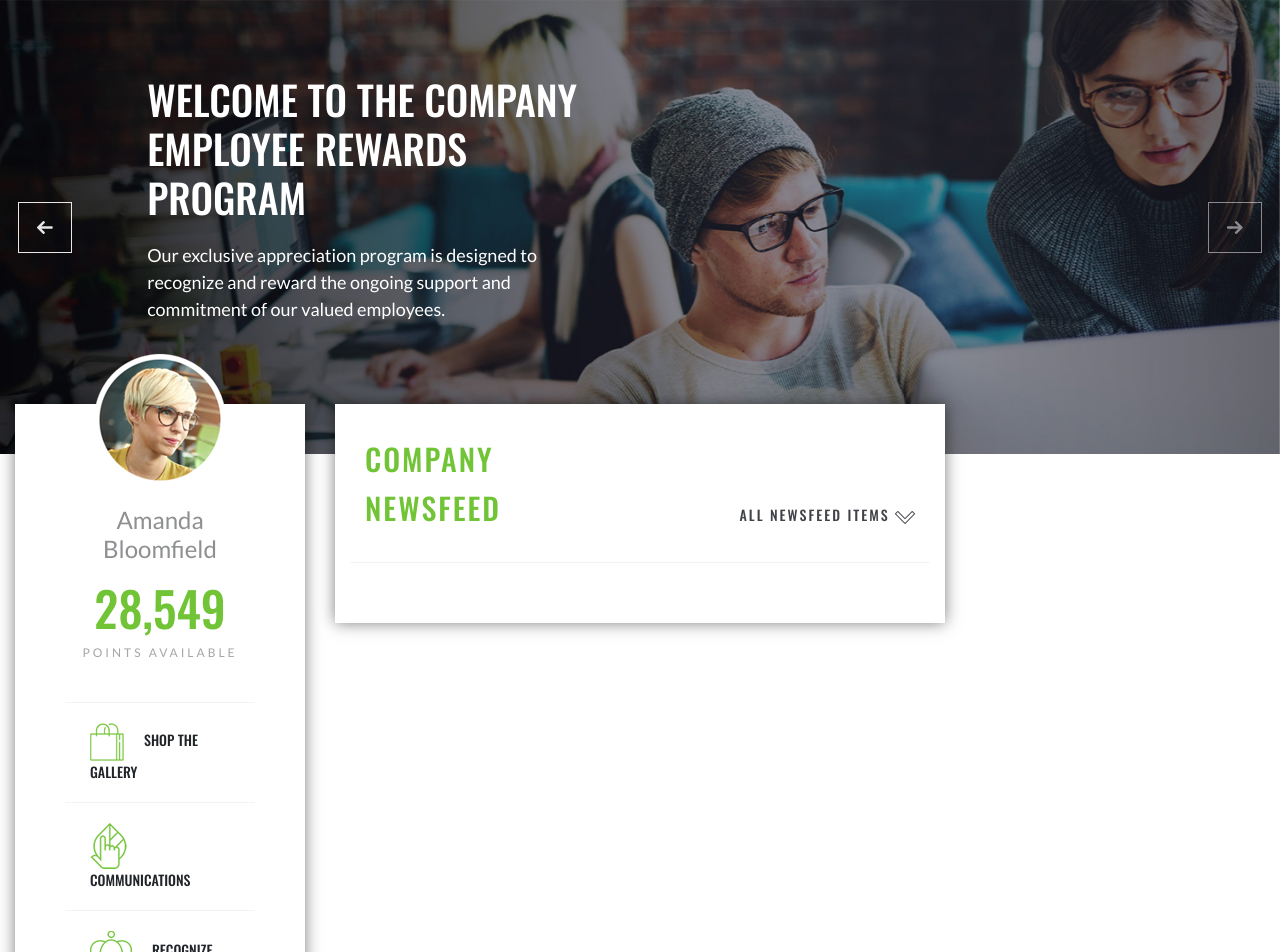
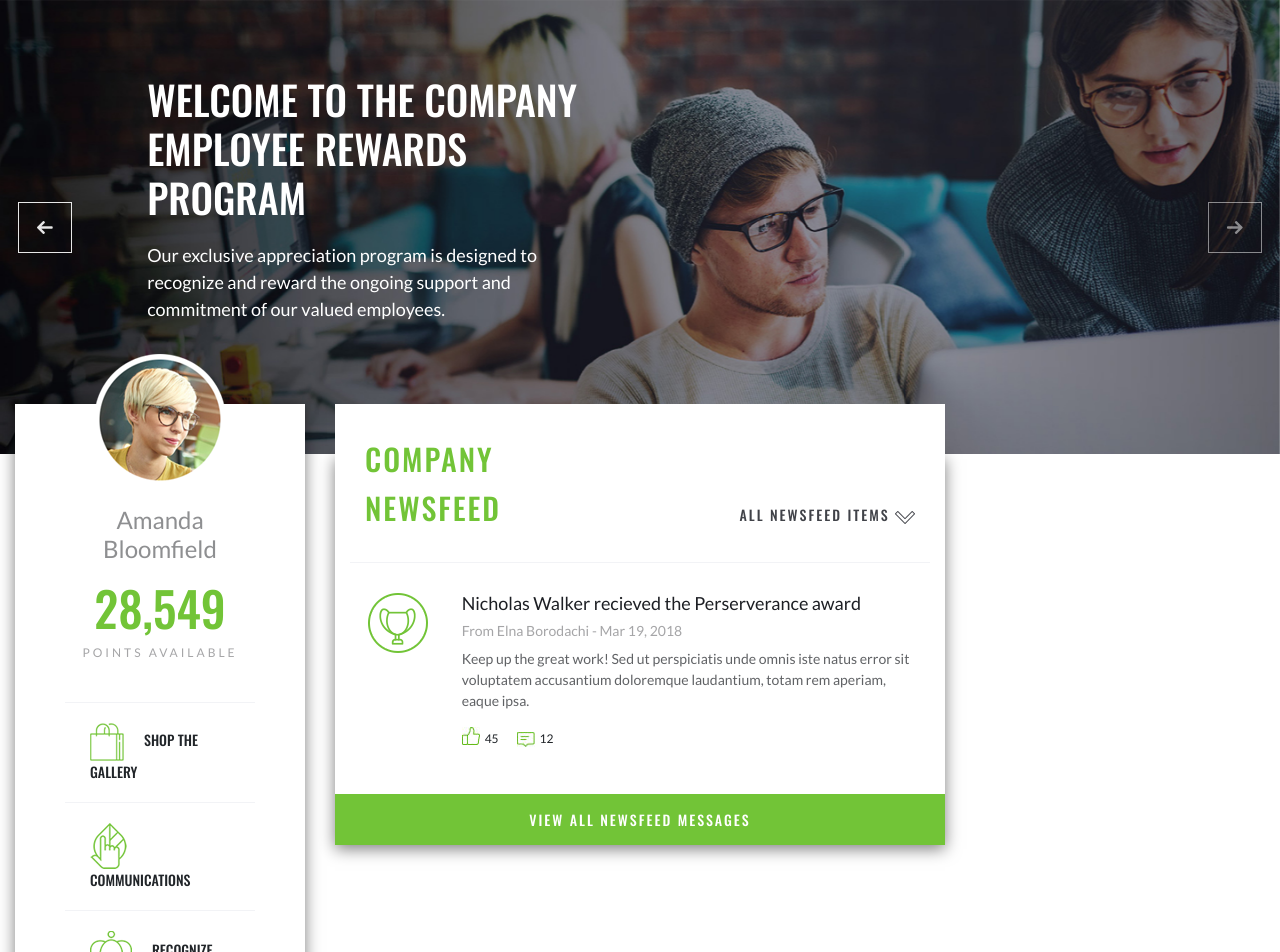
Before and after one commit to karlchvojka/carlton-one-test, a React (Create React App) app: page / in a window 1280 px wide. Shown: the top 952 px of the page. Built offline with nearby package versions, Linux system fonts and the light colour scheme.

Commit message:
Start of news feed

```diff
--- a/src/styles/mobile.scss
+++ b/src/styles/mobile.scss
@@ -122,6 +122,9 @@
     }
     .newsfeedWrap {
       padding:30px;
+      -webkit-box-shadow: 0px 55px 15px 0px rgba(0,0,0,0.5);
+      -moz-box-shadow: 0px 55px 15px 0px rgba(0,0,0,0.5);
+      box-shadow: 0px 55px 15px 0px rgba(0,0,0,0.5);
 
       .titleRow {
         border-bottom:1px solid #f2f3f6;
@@ -154,6 +157,74 @@
           justify-content: flex-end;
         }
       }
+      .newsItemWrap {
+        h3 {
+          font-family: $paraFont;
+          font-size:18px;
+          color:#1d1f24;
+          font-weight:500;
+          text-transform:none;
+        }
+        h4 {
+          font-family: $paraFont;
+          font-size:14px;
+          color: rgba(29, 31, 36, 0.4);
+          font-weight:400;
+          text-transform:none;
+        }
+        p.commentText {
+          font-family: $paraFont;
+          font-size:14px;
+          color: rgba(29, 31, 36, 0.7);
+          font-weight:400;
+          text-transform:none;
+        }
+        .trophyIcon {
+          margin:0 auto;
+          display:block;
+        }
+        .likesComments {
+          p {
+            font-size:12px;
+            display:flex;
+
+            img {
+              margin-left:18px;
+              margin-right:5px;
+              height:18px;
+              width:18px;
+            }
+            img:first-child {
+              margin-left:0px;
+            }
+            img.speechBubble {
+              margin-top:5px;
+              height:15px;
+            }
+            span {
+              margin-top:3px;
+            }
+          }
+        }
+      }
+    }
+    .viewAllWrap {
+
+      a:link, a:visited {
+        background-color:$green;
+        color:$white;
+        display:block;
+        text-align:center;
+        padding:15px 0px;
+        font-family:$headerFont;
+        text-transform:uppercase;
+        letter-spacing: 2px;
+        font-size:14px;
+        font-weight:500;
+      }
+      a:hover {
+        text-decoration:none;
+      }
     }
   }
 }
--- a/src/views/home/index.js
+++ b/src/views/home/index.js
@@ -14,6 +14,11 @@ function Home() {
         </Col>
         <Col xl={6}>
           <Newsfeed />
+          <Row className="viewAllWrap" noGutters={true}>
+            <Col xl={12} lg={12} md={12} sm={12} xs={12}>
+              <a href="#">View All Newsfeed Messages</a>
+            </Col>
+          </Row>
         </Col>
         <Col xl={3}>
           <div className="colInner">
--- a/src/views/home/newsfeed/index.js
+++ b/src/views/home/newsfeed/index.js
@@ -5,6 +5,8 @@ import Row from 'react-bootstrap/Row';
 import Col from 'react-bootstrap/Col';
 
 import NewsfeedArrow from '../assets/newsfeedarrow.png';
+
+import NewsItem from './newsItem/';
 
 class Newsfeed extends Component {
   render() {
@@ -18,6 +20,7 @@ class Newsfeed extends Component {
             <p>All Newsfeed Items <img src={NewsfeedArrow} alt="Arrow" /></p>
           </Col>
         </Row>
+        <NewsItem />
       </Container>
     );
   }
--- /dev/null
+++ b/src/views/home/newsfeed/newsItem/index.js
@@ -0,0 +1,31 @@
+import React, { Component } from 'react';
+import Carousel from 'react-bootstrap/Carousel';
+import Container from 'react-bootstrap/Container';
+import Row from 'react-bootstrap/Row';
+import Col from 'react-bootstrap/Col';
+
+import TrophyIcon from '../../assets/trophyPng.png';
+import thumbsIcon from '../../assets/thumbsUpIcon.jpg';
+import speechIcon from '../../assets/speechBubble.jpg';
+
+class NewsItem extends Component {
+  render() {
+    return (
+      <Row className="newsItemWrap">
+        <Col xl={2} lg={2} md={2} sm={2} xs={2}>
+          <img className="trophyIcon" src={TrophyIcon} />
+        </Col>
+        <Col xl={10} lg={10} md={10} sm={10} xs={10}>
+          <h3>Nicholas Walker recieved the Perserverance award</h3>
+          <h4>From Elna Borodachi - Mar 19, 2018</h4>
+          <p className="commentText">Keep up the great work! Sed ut perspiciatis unde omnis iste natus error sit voluptatem accusantium doloremque laudantium, totam rem aperiam, eaque ipsa.</p>
+          <div className="likesComments">
+            <p><img src={thumbsIcon} /><span>45</span><img className="speechBubble" src={speechIcon} /><span>12</span></p>
+          </div>
+        </Col>
+      </Row>
+    );
+  }
+}
+
+export default NewsItem;
```
